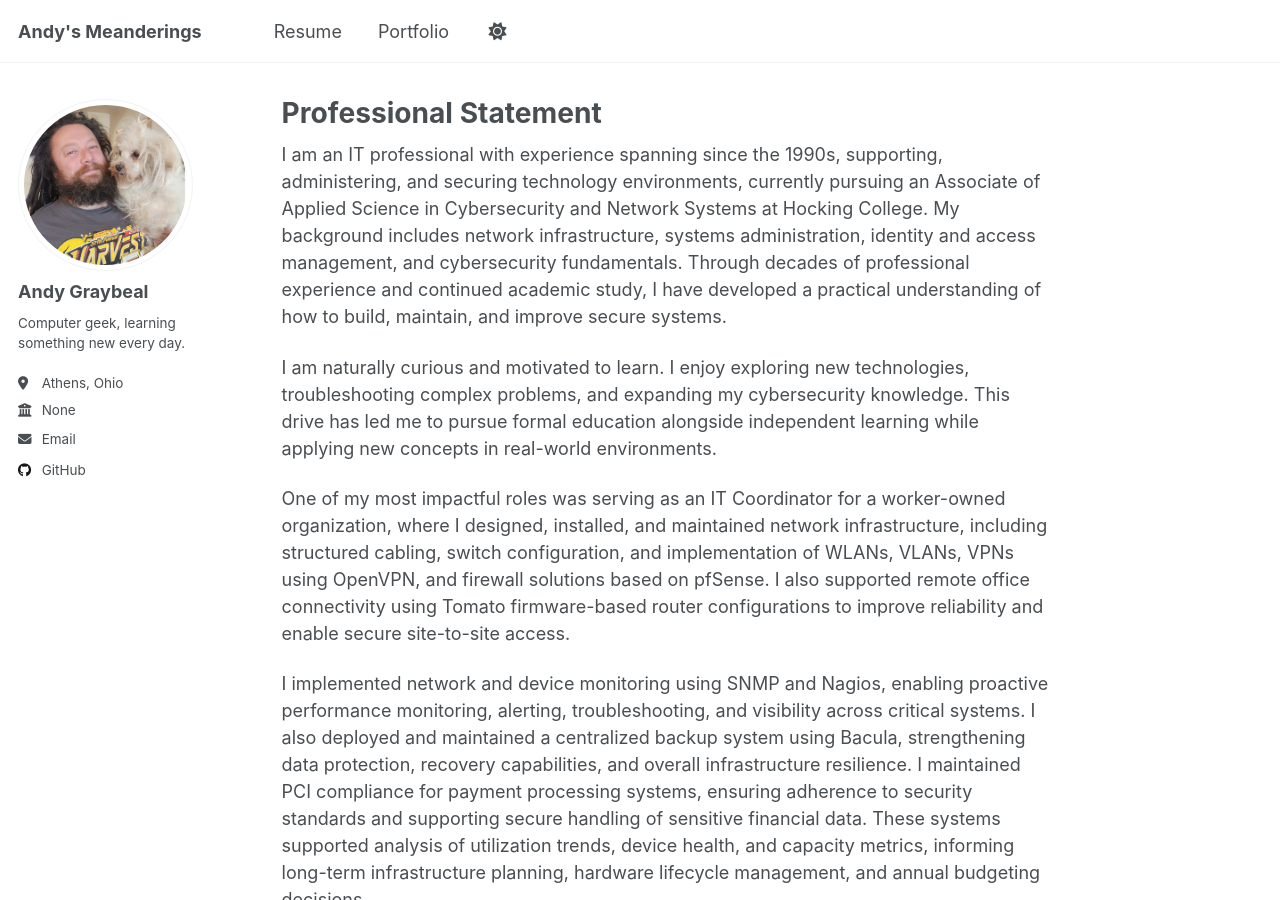
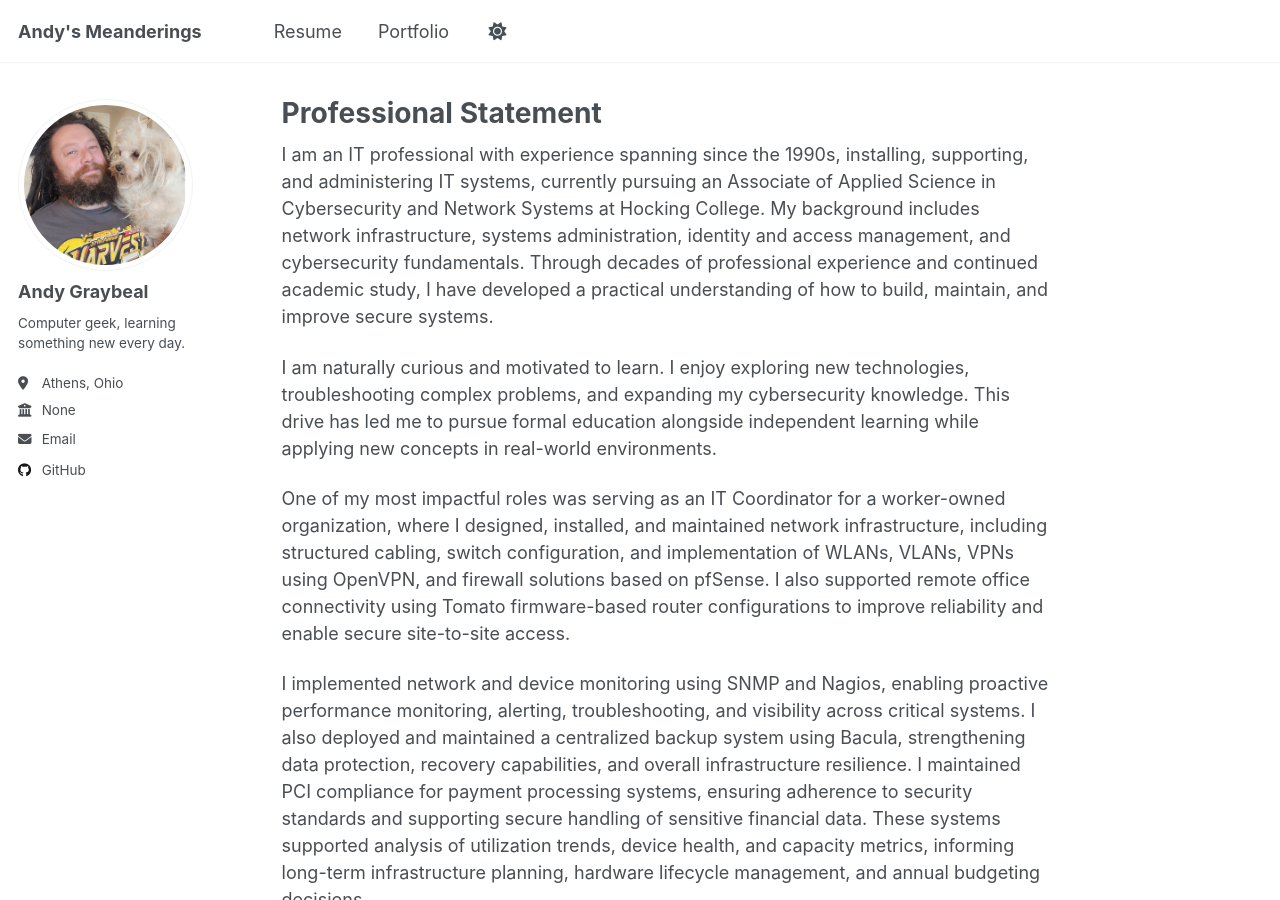
Before and after one commit to andy-graybeal/andy-graybeal.github.io, a Jekyll site: the page built from _pages/about.md, in a window 1280 px wide and 900 px high. Built offline with Jekyll 4.4.1, drawn with Linux system fonts in a browser that asks for light colours; a script that is not in the unit is left out.

Commit message:
Update about.md

```diff
--- a/_pages/about.md
+++ b/_pages/about.md
@@ -55,7 +55,7 @@ redirect_from:
 # ------
 # More info about configuring Academic Pages can be found in [the guide](https://academicpages.github.io/markdown/), the [growing wiki](https://github.com/academicpages/academicpages.github.io/wiki), and you can always [ask a question on GitHub](https://github.com/academicpages/academicpages.github.io/discussions). The [guides for the Minimal Mistakes theme](https://mmistakes.github.io/minimal-mistakes/docs/configuration/) (which this theme was forked from) might also be helpful. -->
 
-I am an IT professional with experience spanning since the 1990s, supporting, administering, and securing technology environments, currently pursuing an Associate of Applied Science in Cybersecurity and Network Systems at Hocking College. My background includes network infrastructure, systems administration, identity and access management, and cybersecurity fundamentals. Through decades of professional experience and continued academic study, I have developed a practical understanding of how to build, maintain, and improve secure systems.
+I am an IT professional with experience spanning since the 1990s, installing, supporting, and administering IT systems, currently pursuing an Associate of Applied Science in Cybersecurity and Network Systems at Hocking College. My background includes network infrastructure, systems administration, identity and access management, and cybersecurity fundamentals. Through decades of professional experience and continued academic study, I have developed a practical understanding of how to build, maintain, and improve secure systems.
 
 I am naturally curious and motivated to learn. I enjoy exploring new technologies, troubleshooting complex problems, and expanding my cybersecurity knowledge. This drive has led me to pursue formal education alongside independent learning while applying new concepts in real-world environments.
 
```
